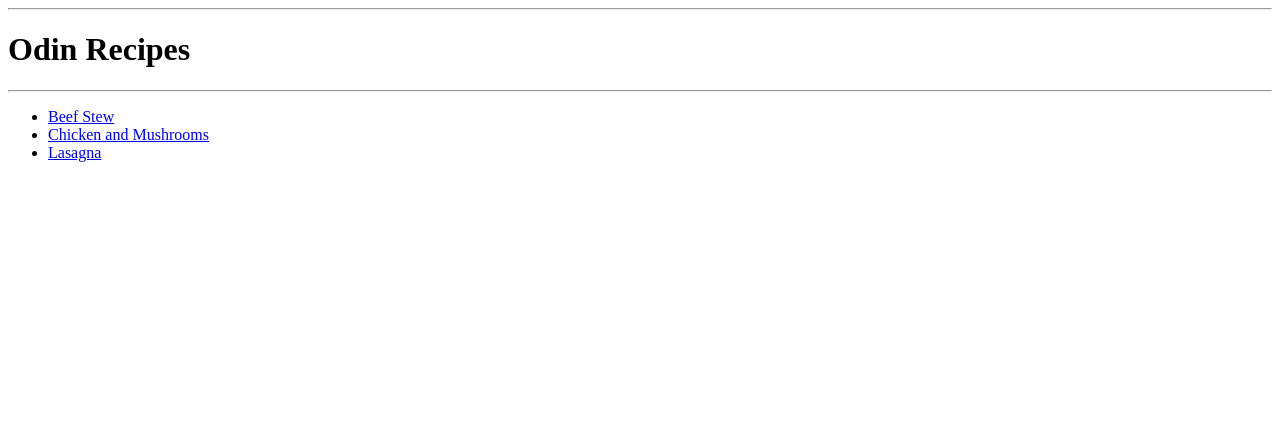
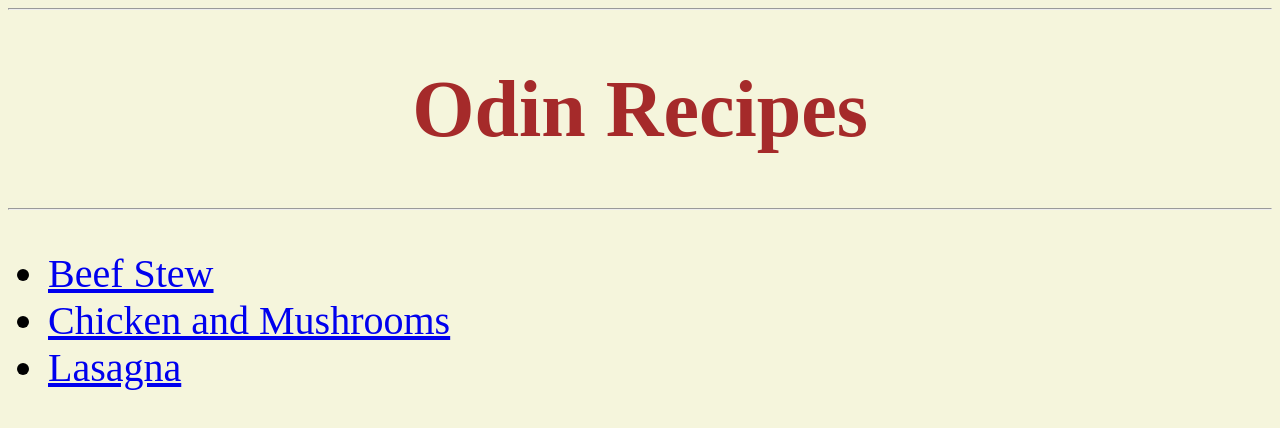
Before and after one commit to callanj1992/odin-recipes, a plain HTML site: page index.html in a window 1280 px wide. Drawn offline with Linux system fonts and the light colour scheme.

Commit message:
added css

```diff
--- /dev/null
+++ b/css/style.css
@@ -0,0 +1,14 @@
+body {
+    background-color: beige;
+}
+
+.header{
+    font-family: 'Times New Roman', Times, serif;
+    font-size: 80px;
+    color: brown;
+    text-align: center;
+}
+
+.list-items{
+    font-size: 40px;
+}
--- a/index.html
+++ b/index.html
@@ -5,18 +5,19 @@
     <meta charset="UTF-8">
     <title>Odin Recipes</title>
 
+    <link rel="stylesheet" href="css/style.css">
+
 </head>
 <body>
     <hr>
-    <h1>Odin Recipes</h1>
+    <h1 class="header">Odin Recipes</h1>
     <hr>
-    <ul>
+    <ul class="list-items">
         <li><a href="recipes/beef_stew.html">Beef Stew</a></li>
         <li><a href="recipes/chicken_and_mushrooms.html">Chicken and Mushrooms</a></li>
         <li><a href="recipes/lasagna.html">Lasagna</a> </li>
 
     </ul>
 
-
 </body>
 </html>
--- /dev/null
+++ b/style.css
@@ -0,0 +1,18 @@
+body {
+    background-color: beige;
+}
+
+.header{
+    font-family: 'Times New Roman', Times, serif;
+    font-size: 80px;
+    color: brown;
+    text-align: center;
+}
+
+.list-items{
+    font-size: 40px;
+}
+
+p {
+    color: brown;
+}
```
